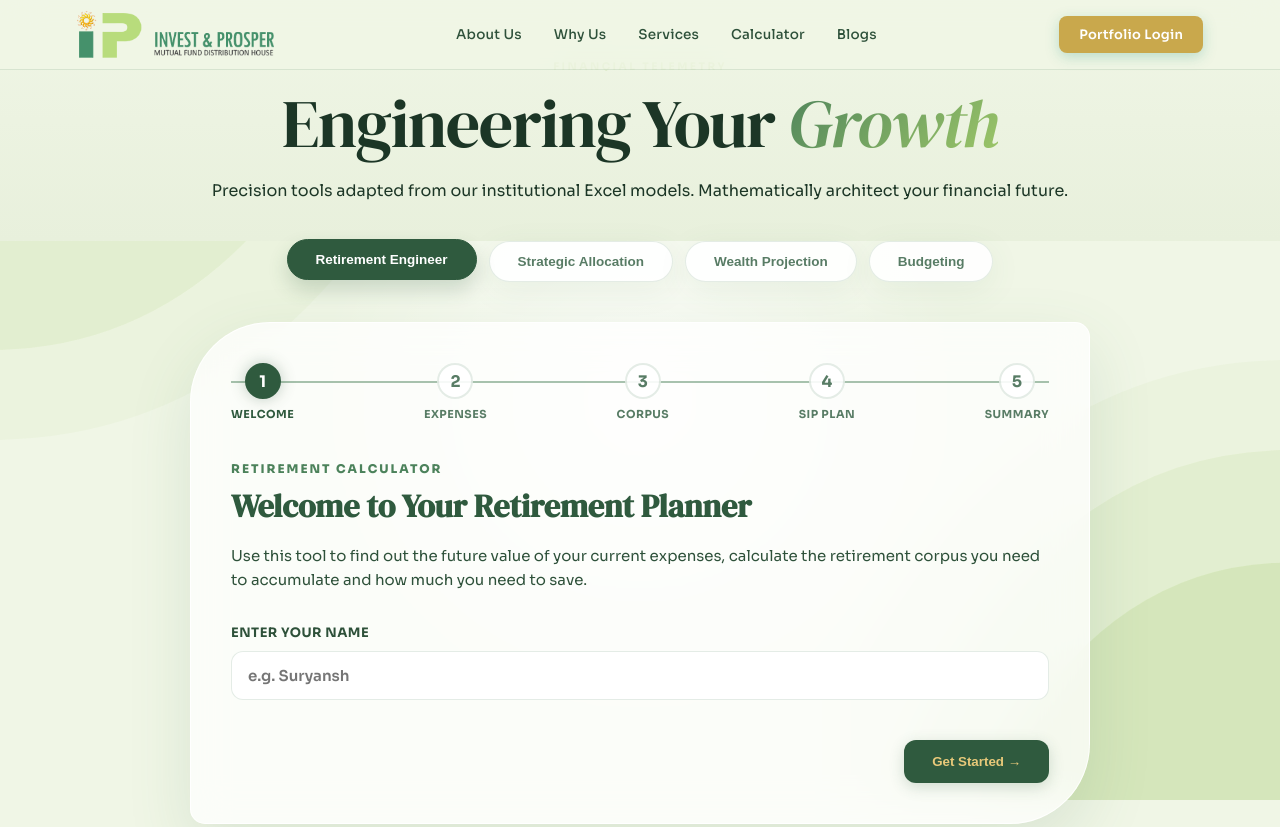
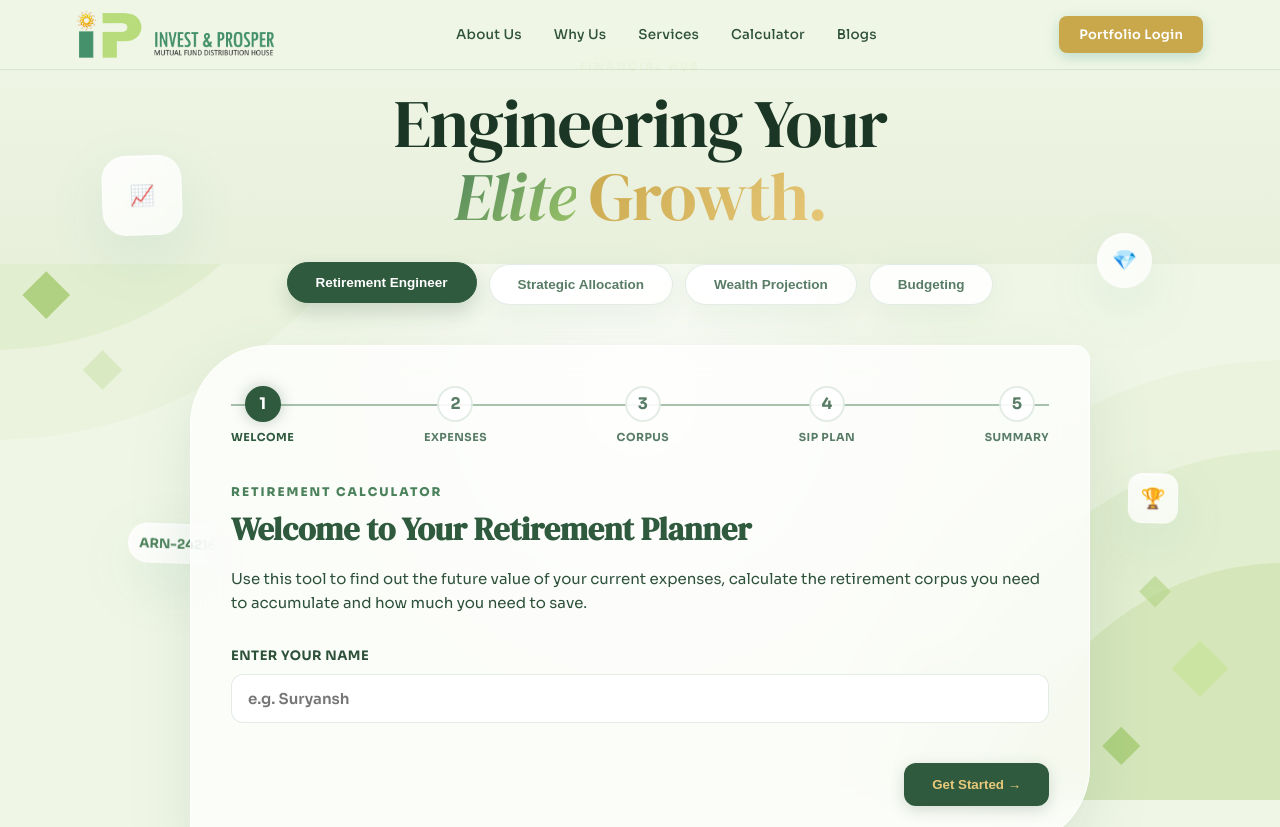
Before and after one commit to suryansh-codes15/ipfs, a website built with Vite: page calculator.html in a window 1280 px wide. Shown: the top 827 px of the page. Built offline with nearby package versions, Linux system fonts and the light colour scheme; no server answers.

Commit message:
style: achieve absolute stylistic parity with homepage by restoring full SVG mesh, diamond particles, and floating 3D shapes

```diff
--- a/calculator.html
+++ b/calculator.html
@@ -598,6 +598,84 @@
             bottom: -20px;
             right: -20px;
         }
+
+        /* FLOATING SHAPES */
+        .shape {
+            position: absolute;
+            pointer-events: none;
+            will-change: transform;
+            border-radius: 20px;
+            background: var(--glass);
+            border: 1px solid var(--glass-border);
+            backdrop-filter: blur(12px);
+            -webkit-backdrop-filter: blur(12px);
+            box-shadow: 0 20px 60px rgba(26, 143, 115, 0.1), inset 0 1px 0 rgba(255, 255, 255, 0.8);
+        }
+
+        .shape-1 {
+            width: 80px;
+            height: 80px;
+            border-radius: 24px;
+            top: 12%;
+            left: 5%;
+            transform: rotate(-15deg);
+            animation: shapeFloat 8s ease-in-out infinite;
+        }
+
+        .shape-2 {
+            width: 55px;
+            height: 55px;
+            border-radius: 50%;
+            top: 25%;
+            right: 8%;
+            animation: shapeFloat 10s ease-in-out infinite 1s;
+        }
+
+        .shape-3 {
+            width: 100px;
+            height: 40px;
+            border-radius: 50px;
+            bottom: 15%;
+            left: 8%;
+            animation: shapeFloat 9s ease-in-out infinite 2s;
+        }
+
+        .shape-4 {
+            width: 50px;
+            height: 50px;
+            border-radius: 14px;
+            top: 55%;
+            right: 6%;
+            transform: rotate(20deg);
+            animation: shapeFloat 11s ease-in-out infinite 0.5s;
+        }
+
+        .shape-inner {
+            width: 100%;
+            height: 100%;
+            border-radius: inherit;
+            background: linear-gradient(135deg, #fff9, #ffffff1a);
+            display: flex;
+            align-items: center;
+            justify-content: center;
+            font-size: 20px;
+        }
+
+        @keyframes shapeFloat {
+
+            0%,
+            100% {
+                transform: translateY(0) rotate(0);
+            }
+
+            25% {
+                transform: translateY(-18px) rotate(3deg);
+            }
+
+            75% {
+                transform: translateY(12px) rotate(-2deg);
+            }
+        }
     </style>
 </head>
 
@@ -614,15 +692,80 @@
             <g transform="translate(80, 100) rotate(45)">
                 <rect width="36" height="36" fill="#C4E091" />
             </g>
+            <g transform="translate(220, 120) rotate(45)">
+                <rect width="18" height="18" fill="#E2EFCA" />
+            </g>
+            <g transform="translate(120, 180) rotate(45)">
+                <rect width="20" height="20" fill="#A0C969" opacity="0.6" />
+            </g>
+            <g transform="translate(50, 250) rotate(45)">
+                <rect width="30" height="30" fill="#A0C969" />
+            </g>
+            <g transform="translate(210, 60)">
+                <rect transform="rotate(45)" width="10" height="10" fill="#C4E091" />
+            </g>
+            <g transform="translate(230, 80)">
+                <rect transform="rotate(45)" width="10" height="10" fill="#C4E091" />
+            </g>
+            <g transform="translate(250, 100)">
+                <rect transform="rotate(45)" width="10" height="10" fill="#C4E091" />
+            </g>
+            <g transform="translate(190, 80)">
+                <rect transform="rotate(45)" width="10" height="10" fill="#C4E091" />
+            </g>
+            <g transform="translate(210, 100)">
+                <rect transform="rotate(45)" width="10" height="10" fill="#C4E091" />
+            </g>
+            <g transform="translate(230, 120)">
+                <rect transform="rotate(45)" width="10" height="10" fill="#C4E091" />
+            </g>
+            <g transform="translate(100, 320) rotate(45)">
+                <rect width="25" height="25" fill="#A0C969" opacity="0.3" />
+            </g>
+            <g transform="translate(280, 180) rotate(45)">
+                <rect width="16" height="16" fill="#A0C969" opacity="0.7" />
+            </g>
+            <g transform="translate(320, 100) rotate(45)">
+                <rect width="22" height="22" fill="#C4E091" />
+            </g>
         </svg>
         <svg class="decor-corner decor-br" viewBox="0 0 400 400" xmlns="http://www.w3.org/2000/svg">
             <g transform="translate(400, 400) rotate(180)">
                 <path d="M0,0 L0,220 Q 180,220 280,0 Z" fill="rgba(160, 201, 105, 0.25)" />
                 <path d="M0,0 L0,320 Q 240,320 360,0 Z" fill="rgba(160, 201, 105, 0.15)" />
                 <path d="M0,0 L0,400 Q 300,400 450,0 Z" fill="rgba(160, 201, 105, 0.08)" />
+                <g transform="translate(150, 40) rotate(45)">
+                    <rect width="24" height="24" fill="#A0C969" />
+                </g>
+                <g transform="translate(80, 100) rotate(45)">
+                    <rect width="36" height="36" fill="#C4E091" />
+                </g>
+                <g transform="translate(220, 120) rotate(45)">
+                    <rect width="18" height="18" fill="#E2EFCA" />
+                </g>
+                <g transform="translate(120, 180) rotate(45)">
+                    <rect width="20" height="20" fill="#A0C969" opacity="0.6" />
+                </g>
+                <g transform="translate(320, 100) rotate(45)">
+                    <rect width="22" height="22" fill="#C4E091" />
+                </g>
             </g>
         </svg>
         <div class="central-glow"></div>
+    </div>
+
+    <!-- Floating glass shapes -->
+    <div class="shape shape-1">
+        <div class="shape-inner">📈</div>
+    </div>
+    <div class="shape shape-2">
+        <div class="shape-inner">💎</div>
+    </div>
+    <div class="shape shape-3">
+        <div class="shape-inner" style="font-size:13px;font-weight:700;color:var(--green-mid)">ARN-24216</div>
+    </div>
+    <div class="shape shape-4">
+        <div class="shape-inner">🏆</div>
     </div>
 
     <nav id="navbar">
@@ -642,10 +785,9 @@
     </nav>
 
     <header class="calc-hero">
-        <div class="section-eyebrow reveal">Financial Telemetry</div>
-        <h1 class="hero-headline reveal d1">Engineering Your <em>Growth</em></h1>
-        <p class="cs-sub reveal d2" style="margin: 20px auto;">Precision tools adapted from our institutional Excel
-            models. Mathematically architect your financial future.</p>
+        <div class="section-eyebrow reveal">Financial Hub</div>
+        <h1 class="hero-headline reveal d1">Engineering Your<br><em>Elite</em> <span class="gold-word">Growth.</span>
+        </h1>
     </header>
 
     <section class="calc-hub">
```
